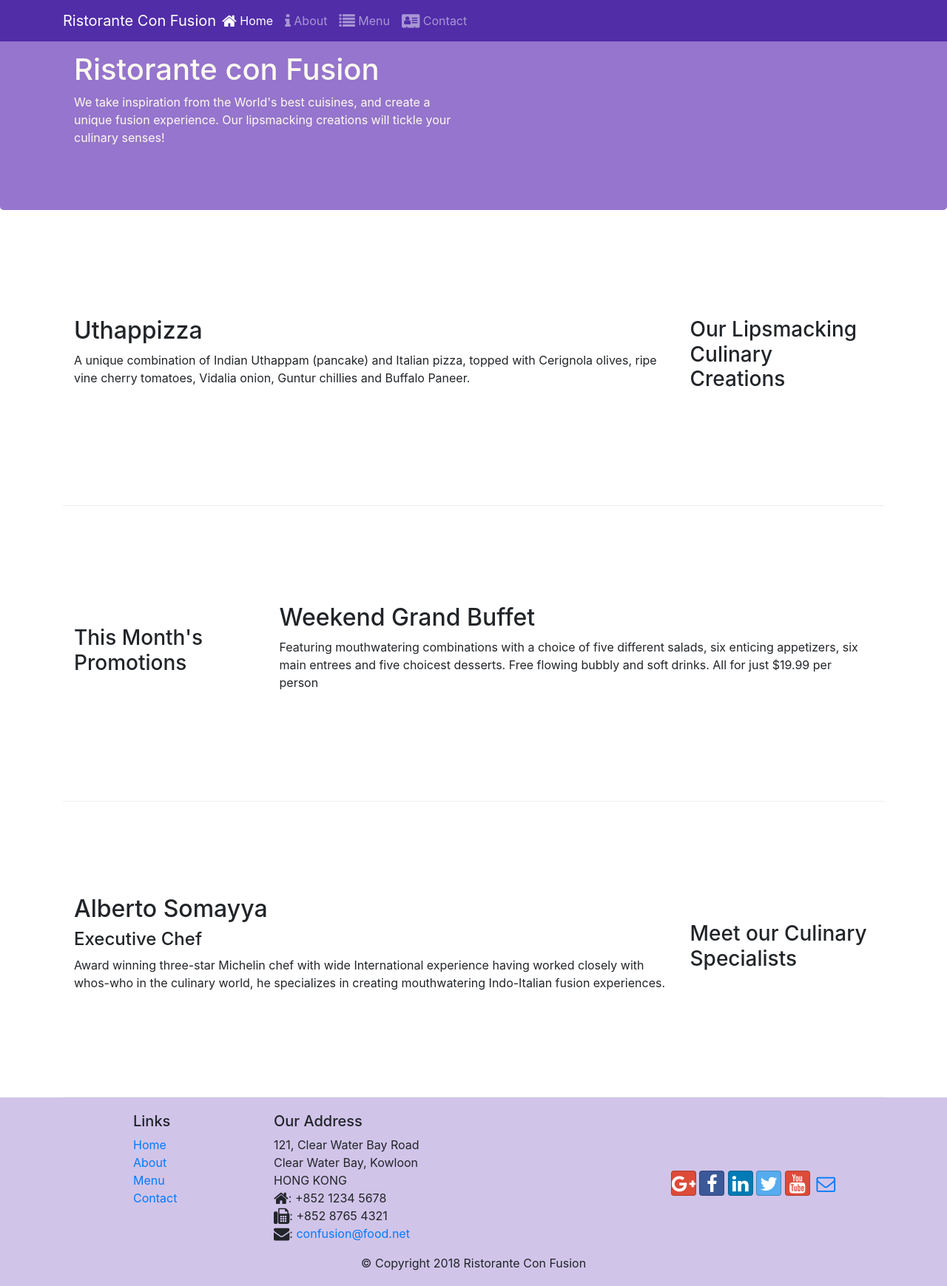
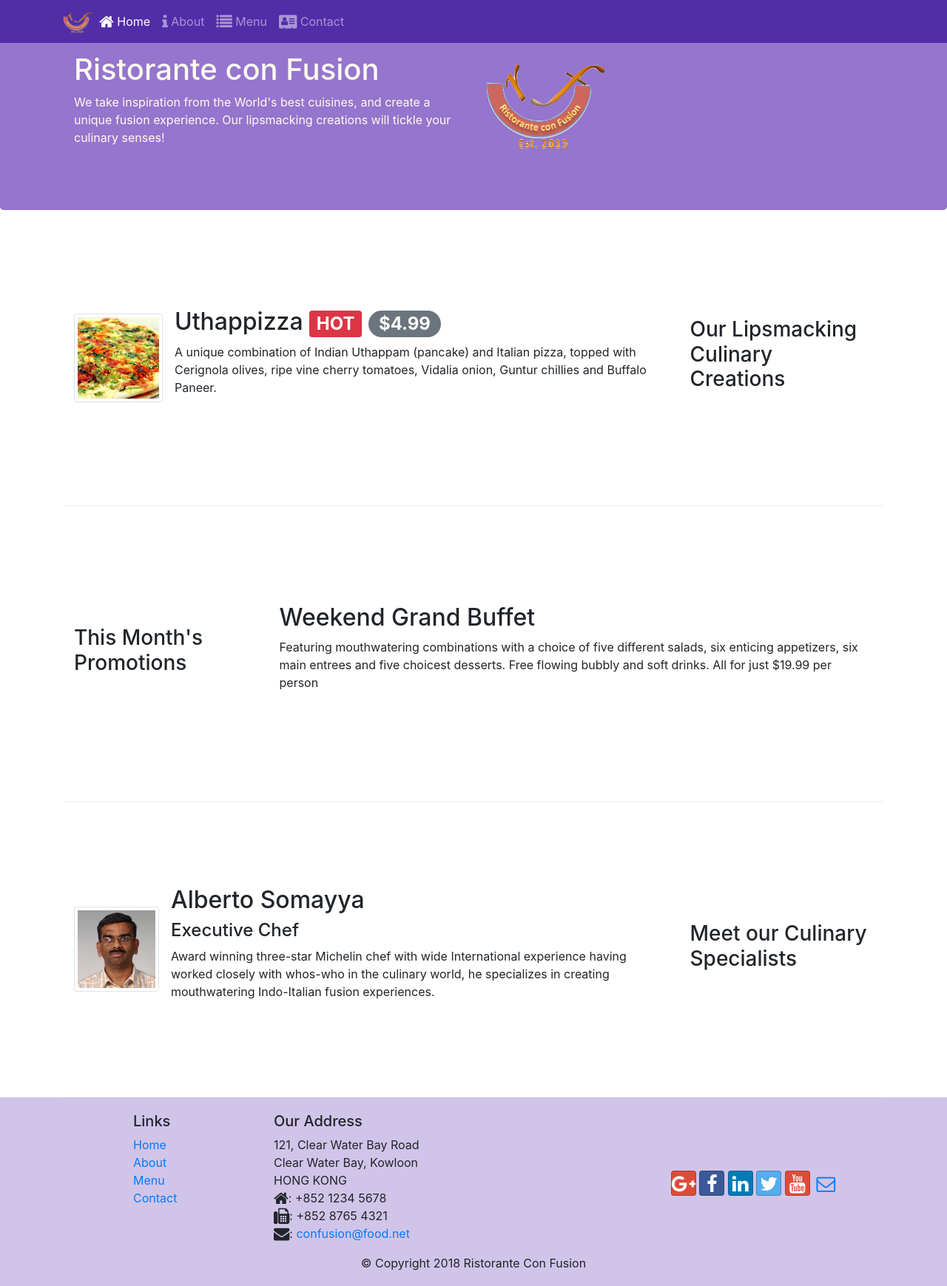
Before and after one commit to Jeongk8/JeongKim-bootstrap, a website: page index.html in a window 1280 px wide. Shown: the whole page at 74% size. Drawn offline with nearby package versions, Linux system fonts and the light colour scheme.

Commit message:
image and alerts added

```diff
--- a/index.html
+++ b/index.html
@@ -29,7 +29,9 @@
 
 
             </button>
-            <a class="navbar-brand mr-auto" href="#">Ristorante Con Fusion</a>
+            <a class="navbar-brand mr-auto" href="#">
+                <a class="navbar-brand mr-auto" href="#"><img src="img/logo.png" height="30" width="41"></a>
+            </a>
             <div class="collapse navbar-collapse" id="Navbar">
 
              <ul class ="navbar-nav mr-auto">
@@ -51,7 +53,8 @@
                     <h1>Ristorante con Fusion</h1>
                     <p>We take inspiration from the World's best cuisines, and create a unique fusion experience. Our lipsmacking creations will tickle your culinary senses!</p>
                 </div>
-                <div class = "col-12 col-sm">
+                <div class="col-12 col-sm align-self-center">
+                    <img src="img/logo.png" class="img-fluid">
                 </div>
             </div>
         </div>
@@ -63,8 +66,24 @@
                 <h3>Our Lipsmacking Culinary Creations</h3>
             </div>
             <div class = "col col-sm order-sm-first col-md">
-                <h2>Uthappizza</h2>
-                <p>A unique combination of Indian Uthappam (pancake) and Italian pizza, topped with Cerignola olives, ripe vine cherry tomatoes, Vidalia onion, Guntur chillies and Buffalo Paneer.</p>
+
+
+                <div class="media">
+                    <img class="d-flex mr-3 img-thumbnail align-self-center"
+                            src="img/uthappizza.png" alt="Uthappizza">
+                    <div class="media-body">
+                        <h2 class="mt-0">Uthappizza
+
+                            <span class="badge badge-danger">HOT</span>
+
+                            <span class="badge badge-pill badge-secondary">$4.99</span>
+                        </h2>
+                        <p class="d-none d-sm-block">A unique combination of Indian Uthappam (pancake) and
+                            Italian pizza, topped with Cerignola olives, ripe vine
+                            cherry tomatoes, Vidalia onion, Guntur chillies and
+                            Buffalo Paneer.</p>
+                    </div>
+                </div>
             </div>
         </div>
 
@@ -84,9 +103,19 @@
                 <h3>Meet our Culinary Specialists</h3>
             </div>
             <div class = "col col-sm order-sm-first col-md">
-                <h2>Alberto Somayya</h2>
-                <h4>Executive Chef</h4>
-                <p>Award winning three-star Michelin chef with wide International experience having worked closely with whos-who in the culinary world, he specializes in creating mouthwatering Indo-Italian fusion experiences. </p>
+                 <div class="media">
+                    <img class="d-flex mr-3 img-thumbnail align-self-center"
+                            src="img/alberto.png" alt="Alberto Somayya">
+                    <div class="media-body">
+                        <h2 class="mt-0">Alberto Somayya</h2>
+                        <h4>Executive Chef</h4>
+                        <p class="d-none d-sm-block">Award winning three-star Michelin chef with wide
+                            International experience having worked closely with
+                            whos-who in the culinary world, he specializes in
+                            creating mouthwatering Indo-Italian fusion experiences.
+                            </p>
+                    </div>
+                </div>
             </div>
         </div>
     </div>
```
Also changed, not shown: aboutus.html (+3 -2 lines), contactus.html (+5 -2 lines), img/alberto.png (added), img/buffet.png (added), img/logo.png (added), img/uthappizza.png (added), 1 other file.
